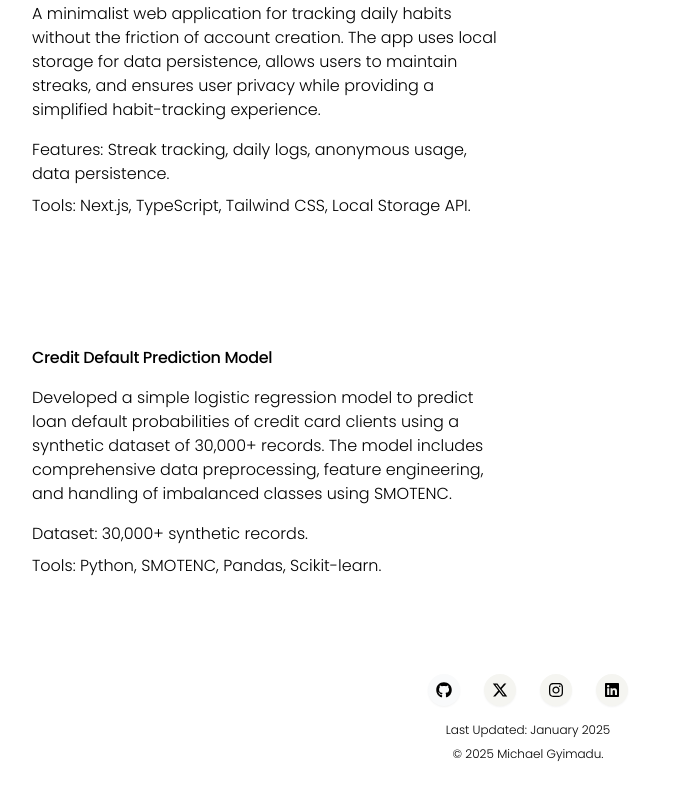
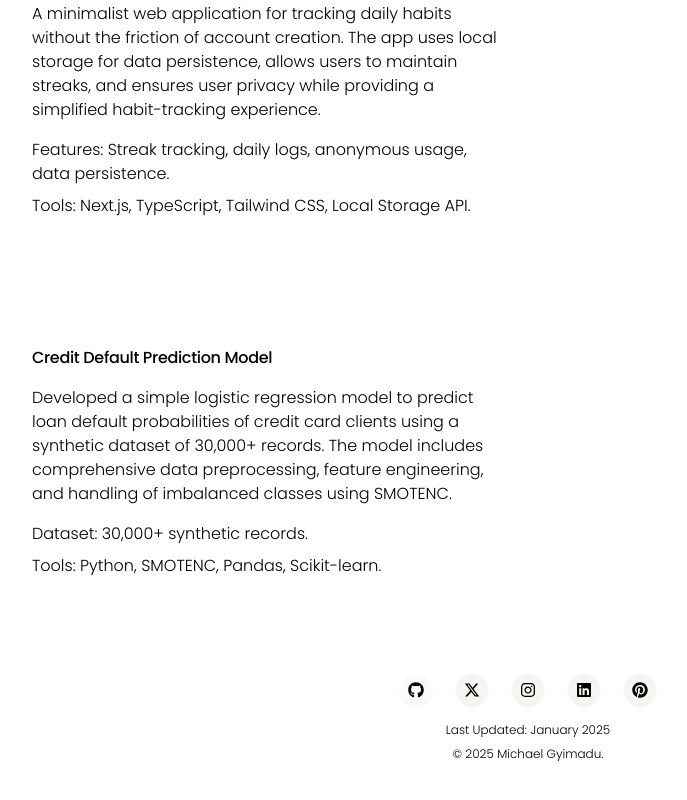
Before and after one commit to gyimadu/portfolio, a Next.js app: page /portfolio in a window 1280 px wide. Shown: the part 662-1462 px from the top of the page, without its empty margins (112-799 px from the left). Built offline with nearby package versions, Linux system fonts and the light colour scheme.

Commit message:
added pinterest icon

```diff
--- a/package.json
+++ b/package.json
@@ -18,9 +18,9 @@
   },
   "devDependencies": {
     "@eslint/eslintrc": "^3",
-    "@types/node": "^20",
-    "@types/react": "^19",
-    "@types/react-dom": "^19",
+    "@types/node": "^20.17.12",
+    "@types/react": "^19.0.6",
+    "@types/react-dom": "^19.0.3",
     "eslint": "^9",
     "eslint-config-next": "15.1.3",
     "postcss": "^8",
--- a/src/app/contact/page.tsx
+++ b/src/app/contact/page.tsx
@@ -1,6 +1,6 @@
 'use client';
 import Header from '@/components/Header';
-import { FaGithub, FaInstagram, FaLinkedin } from 'react-icons/fa';
+import { FaGithub, FaInstagram, FaLinkedin, FaPinterest } from 'react-icons/fa';
 import { FaXTwitter } from 'react-icons/fa6';
 
 
@@ -116,6 +116,15 @@ export default function Contact() {
               >
                 <FaLinkedin className="w-4 h-4" />
               </a>
+              <a
+                href="https://pin.it/31jFT8j7h"
+                target="_blank"
+                rel="noopener noreferrer"
+                className="p-2 bg-[#F5F5F1] text-black rounded-full hover:bg-[#EFEEE9] text-center transition-all shadow-sm hover:shadow-md"
+                aria-label="Pinterest Profile"
+              >
+                <FaPinterest className="w-4 h-4" />
+              </a>
             </div>
             <div className="mb-2">Last Updated: January 2025</div>
             <div>© {new Date().getFullYear()} Michael Gyimadu.</div>
--- a/src/app/page.tsx
+++ b/src/app/page.tsx
@@ -1,7 +1,7 @@
 'use client';
 import Header from '@/components/Header';
 import Image from 'next/image';
-import { FaGithub, FaInstagram, FaLinkedin } from 'react-icons/fa';
+import { FaGithub, FaInstagram, FaLinkedin, FaPinterest } from 'react-icons/fa';
 import { FaXTwitter } from 'react-icons/fa6';
 import Link from 'next/link';
 
@@ -133,6 +133,15 @@ export default function Home() {
               >
                 <FaLinkedin className="w-4 h-4" />
               </a>
+              <a
+                href="https://pin.it/31jFT8j7h"
+                target="_blank"
+                rel="noopener noreferrer"
+                className="p-2 bg-[#F5F5F1] text-black rounded-full hover:bg-[#EFEEE9] text-center transition-all shadow-sm hover:shadow-md"
+                aria-label="Pinterest Profile"
+              >
+                <FaPinterest className="w-4 h-4" />
+              </a>
             </div>
           </div>
         </section>
--- a/src/app/portfolio/page.tsx
+++ b/src/app/portfolio/page.tsx
@@ -1,6 +1,6 @@
 'use client';
 import Header from '@/components/Header';
-import { FaGithub, FaInstagram, FaLinkedin } from 'react-icons/fa';
+import { FaGithub, FaInstagram, FaLinkedin, FaPinterest } from 'react-icons/fa';
 import { FaXTwitter } from 'react-icons/fa6';
 import Image from 'next/image';
 import { useScrollSpy } from '@/hooks/useScrollSpy';
@@ -166,6 +166,15 @@ export default function Portfolio() {
             >
               <FaLinkedin className="w-4 h-4" />
             </a>
+            <a
+              href="https://pin.it/31jFT8j7h"
+              target="_blank"
+              rel="noopener noreferrer"
+              className="p-2 bg-[#F5F5F1] text-black rounded-full hover:bg-[#EFEEE9] text-center transition-all shadow-sm hover:shadow-md"
+              aria-label="Pinterest Profile"
+            >
+              <FaPinterest className="w-4 h-4" />
+            </a>
           </div>
           <div className="mb-2">Last Updated: January 2025</div>
           <div>© {new Date().getFullYear()} Michael Gyimadu.</div>
```
Also changed, not shown: 1 other file (tests, documents, lock files or other folders).
